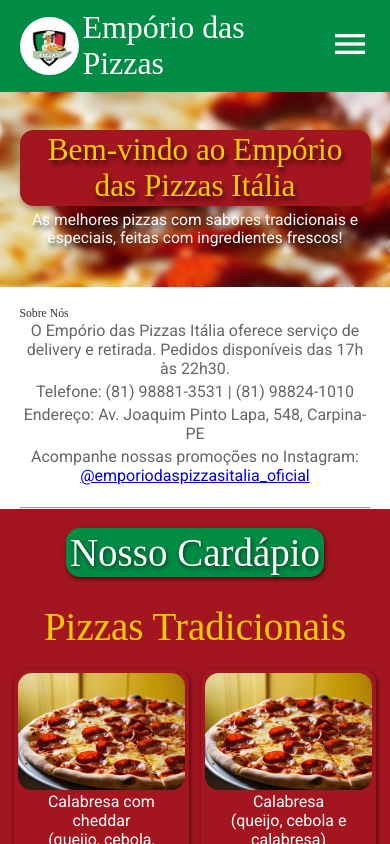
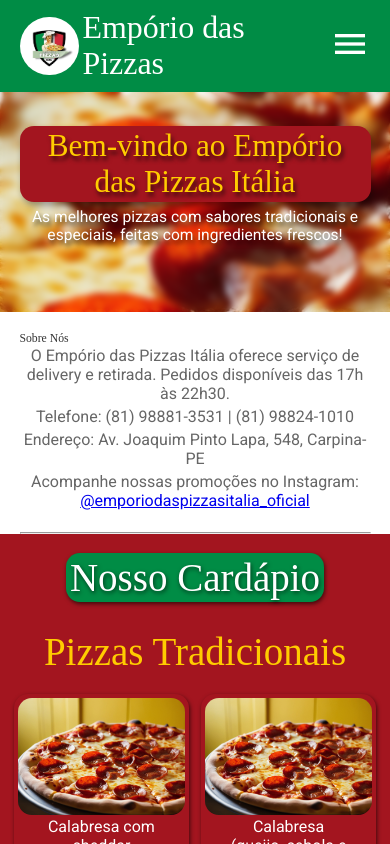
Before and after one commit to BMinority/REACT-Emporio-Pizzas, a React (Vite) app in the folder emporio-das-pizzas/: page / in a window 390 px wide. Shown: the top 844 px of the page. Built offline with nearby package versions, Linux system fonts and the light colour scheme; a web font is replaced by a local one.

Commit message:
update home and menu

```diff
--- a/emporio-das-pizzas/src/css/Home.css
+++ b/emporio-das-pizzas/src/css/Home.css
@@ -6,9 +6,13 @@
     background-size: auto;
     background-position: center;
     width: 100%;
-    height: 20vw;
+    height: 50vw;
 
     position: relative;
+
+    display: flex;
+    justify-content: center;
+    align-items: center;
 }
 
 .home-section::before {
@@ -62,11 +66,15 @@
 @media (max-width: 430px) {
     .home-section {
         width: 100%;
-        height: 50vw;
+        height: 80vw;
     }
 
     .home-section span {
         padding: 0 2vw;
+    }
+
+    .home-text {
+        top: 30px;
     }
 
     .home-text span h2 {
--- a/emporio-das-pizzas/src/css/Menu.css
+++ b/emporio-das-pizzas/src/css/Menu.css
@@ -9,7 +9,7 @@
     justify-content: center;
     align-items: center;
 
-    position: sticky;
+    position: fixed;
     top: 0;
     z-index: 3;
 }
```
